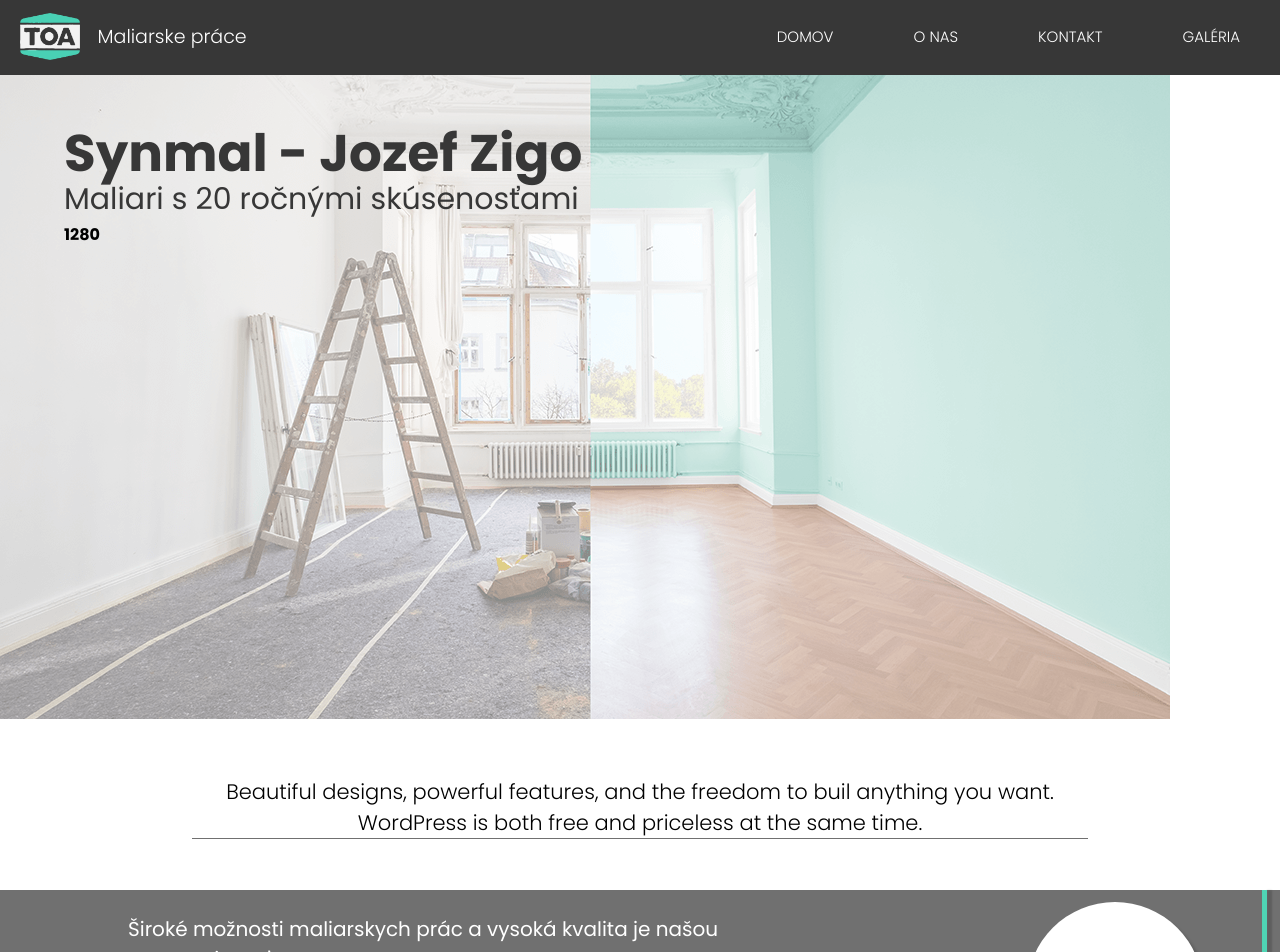
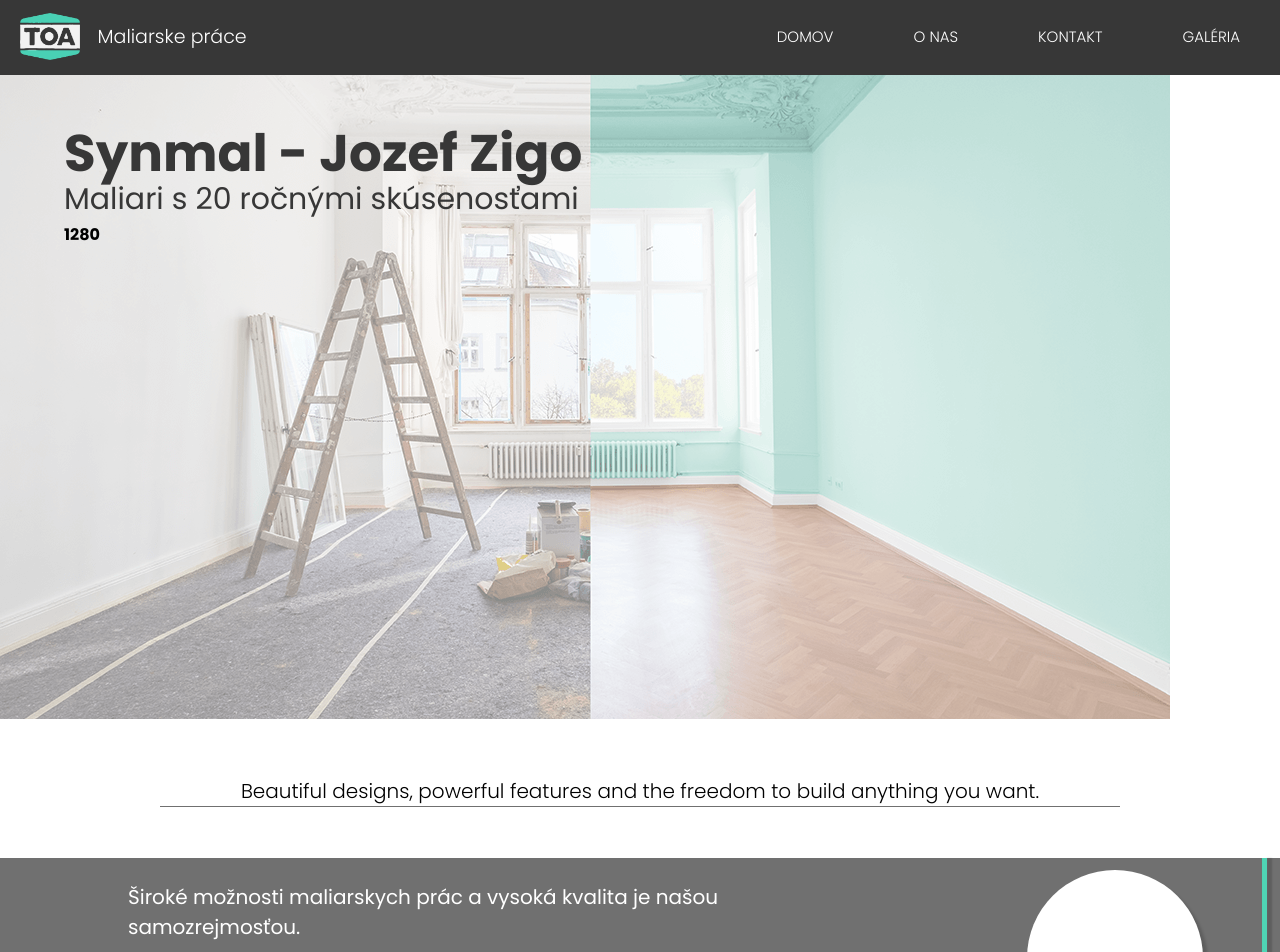
Before and after one commit to MatthewChevy/Synmal, a Vue app: page / in a window 1280 px wide. Shown: the top 952 px of the page. Built offline with nearby package versions, Linux system fonts and the light colour scheme.

Commit message:
Fix layout, add breakpoints

```diff
--- a/src/components/Home/TheHomeAsideContent.vue
+++ b/src/components/Home/TheHomeAsideContent.vue
@@ -1,31 +1,27 @@
 <template>
     <aside class="center-content">
         <h4 class="center-content-h4">
-            Za roky vykonávania nášho remesla sme vyskúšali a testovali
-            desiatky výrobcov farieb.
+            Za roky vykonávania nášho remesla sme vyskúšali a testovali desiatky
+            výrobcov farieb.
         </h4>
     </aside>
 </template>
 
 <script>
-    export default {
-
-    }
+export default {}
 </script>
 
 <style lang="scss" scoped>
-
 .center-content {
     position: relative;
     width: 100%;
-    top: 2rem;
-    z-index: 4;
+    z-index: 3;
     background-color: $primary-light;
     box-shadow: 5px 5px 3px rgba($darkest, 16%);
 }
 
 .center-content-h4 {
-    max-width: 17.875rem;
+    max-width: 80%;
     margin: 0 auto;
     padding: 1.563rem 0px;
     text-align: center;
@@ -35,76 +31,17 @@
     }
 }
 
-@media screen and ( min-width: 375px) {
-    .center-content{
-        top: 3rem;
-    }
-
-    .center-content-h4 {
-        max-width: 85%;
-        padding: 2rem 0px;
-        font: {
-            size: 16px;
-        }
-    }
-}
-
-@media screen and ( min-width: 500px) {
-
+@media screen and (min-width: 640px) {
     .center-content {
-        top: 7rem;
+        top: 0;
     }
 
     .center-content-h4 {
         max-width: 80%;
         padding: 2rem 0;
-
+        font: {
+            size: 20px;
+        }
     }
 }
-
-@media screen and ( min-width: 500px) {
-
-    .center-content {
-        top: 7rem;
-    }
-
-    .center-content-h4 {
-        max-width: 80%;
-        padding: 2rem 0;
-        font:{
-            size: 18px
-        }
-
-    }
-}
-
-@media screen and (min-width: 700px){
-
-        .center-content-h4{
-            font-size: 20px;
-    }
-}
-
-@media screen and ( min-width: 768px) {
-
-    .center-content {
-        top: 10rem;
-    }
-
-    .center-content-h4{
-        font-size: 24px;
-    }
-}
-
-@media screen and ( min-width: 900px) {
-
-    .center-content {
-        top: 12rem;
-    }
-
-    .center-content-h4{
-        font-size: 26px;
-    }
-}
-
 </style>
--- a/src/components/Home/TheHomeMottoSection.vue
+++ b/src/components/Home/TheHomeMottoSection.vue
@@ -1,14 +1,15 @@
 <template>
     <section class="motto">
         <div class="motto-field">
-            <h3 v-if="actualyWidnowSize < 600">
-                Beautiful designs, powerful features and the freedom to
-                build anything you want.
+            <h3 class="sm-screen">
+                Beautiful designs, powerful features and the freedom to build
+                anything you want.
             </h3>
 
-            <h3 v-if="actualyWidnowSize > 599">
-                   Beautiful designs, powerful features, and the freedom to buil
-                   anything you want. WordPress is both free and priceless at the same time.
+            <h3 class="md-screen">
+                Beautiful designs, powerful features, and the freedom to buil
+                anything you want. WordPress is both free and priceless at the
+                same time.
             </h3>
 
             <div class="horizontal-line"></div>
@@ -17,16 +18,22 @@
 </template>
 
 <script>
+import tableMixin from '../../mixins/tableMixins.js'
 
-    import tableMixin from "../../mixins/tableMixins.js"
-
-    export default {
-        mixins:[tableMixin],
-    }
-
+export default {
+    mixins: [tableMixin]
+}
 </script>
 
 <style lang="scss" scoped>
+
+.sm-screen{
+    display: block;
+}
+
+.md-screen{
+    display: none;
+}
 
 .motto {
     position: relative;
@@ -58,8 +65,7 @@
     z-index: 2;
 }
 
-@media screen and ( min-width: 375px) {
-
+@media screen and (min-width: 375px) {
     .motto-field {
         max-width: 80%;
 
@@ -69,71 +75,23 @@
             }
         }
     }
-
 }
 
-@media screen and ( min-width: 500px) {
+
+@media screen and ( min-width: 640px) {
 
     .motto-field {
-        max-width: 22rem;
+        padding: 1rem 0;
+        max-width: 75%;
 
         h3 {
             font: {
-                size: 16px;
-            }
-        }
-    }
-
-}
-
-@media screen and ( min-width: 600px) {
-    .motto-field {
-        padding: 1rem 0;
-        max-width: 85%;
-
-        h3 {
-            font: {
-                size: 18px;
+                size: 20px;
             }
         }
     }
 }
 
-@media screen and ( min-width: 700px) {
-
-    .motto {
-        border-radius: 15px 15px 0px 0px;
-    }
-
-    .motto-field {
-        max-width: 80%;
-        h3{
-            font:{
-                size: 18px;
-            };
-        }
-    }
-
-}
-
-@media screen and (min-width: 800px){
-
-    .motto-field {
-        max-width: 67%;
-    }
-}
-
-@media screen and (min-width: 900px){
-
-    .motto-field {
-        max-width: 70%;
-        h3{
-            font:{
-                size: 21px;
-            };
-        }
-    }
-}
 
 
 </style>
```
